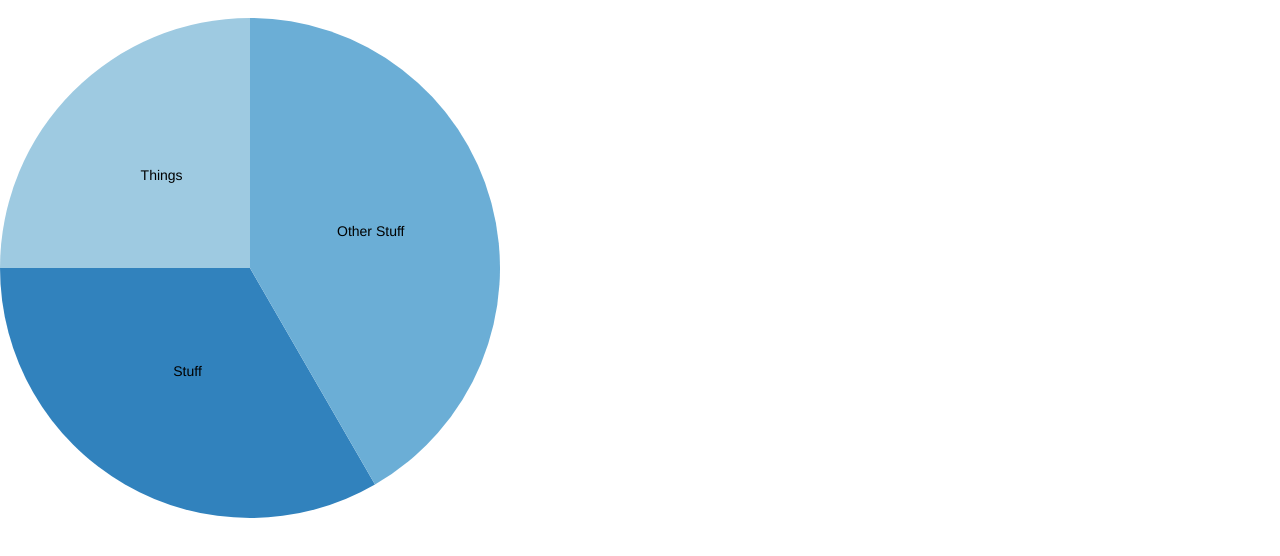
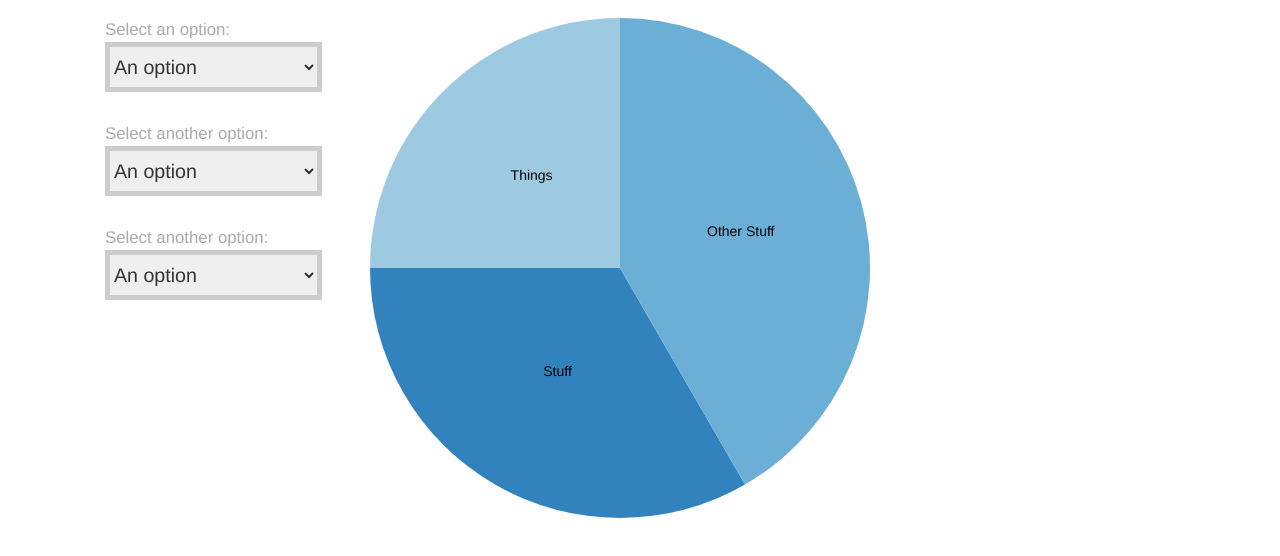
Before and after one commit to StephanieBeaton/Angular-and-D3-charts, a website: page client/app/index.html in a window 1280 px wide. Shown: the part 54-610 px from the top of the page. Drawn offline with nearby package versions, Linux system fonts and the light colour scheme; files that its build step writes are made by us from their sources; files whose address does not match are found by name.

Commit message:
add side panel dropdowns and styling; minor styling for chart axes

```diff
--- a/client/app/css/style.scss
+++ b/client/app/css/style.scss
@@ -10,7 +10,7 @@
 @import 'smacss/_state.scss';
 @import 'smacss/_theme.scss';
 
-
+/* navbar styles */
 #navbar {
 	background-color: salmon;
 	img {
@@ -21,3 +21,36 @@
 		padding-top: 0;
 	}
 }
+
+/* side panel styles */
+#dashboard-side-panel {
+	select {
+		border: 4pt solid #CCCCCC;
+		width: 85%;
+		max-width: 250px;
+		height: 50px;
+	}
+	select, input {
+		margin-left: 20px;
+		font-size: 1.4em;
+		margin-bottom: 30px;
+	}
+	p {
+		margin-bottom: 0;
+		padding-left: 20px;
+		color: #AAAAAA;
+		font-size: 1.2em;
+	}
+}
+
+/* D3 chart axis styles */
+.axis {
+	path, line {
+    fill: none;
+    stroke: black;
+    shape-rendering: crispEdges;
+  }
+  text {
+		font-size: 0.8em;
+	}
+}
--- a/client/app/index.html
+++ b/client/app/index.html
@@ -25,7 +25,33 @@
 					</div>
 				</nav>
 			</header>
-			<section data-ui-view></section>
+
+			<div class="container">
+				<!-- side panel -->
+				<div id="dashboard-side-panel" class="col-lg-3">
+
+					<!-- dropdown menu filters -->
+					<!-- TODO: build these dynamically from data using ng-option -->
+					<p>Select an option:</p>
+					<select>
+						<option>An option</option>
+						<option>Another option</option>
+					</select>
+					<p>Select another option:</p>
+					<select class="menu-input">
+						<option>An option</option>
+						<option>Another option</option>
+					</select>
+					<p>Select another option:</p>
+					<select class="menu-input">
+						<option>An option</option>
+						<option>Another option</option>
+					</select>
+				</div>
+
+				<section data-ui-view class="col-lg-9"></section>
+
+			</div>
 	  </main>
 		<script src="js/bundle.min.js" type="text/javascript"></script>
 	</body>
```
Also changed, not shown: server/build/css/style.css, server/build/index.html, 1 other file.
